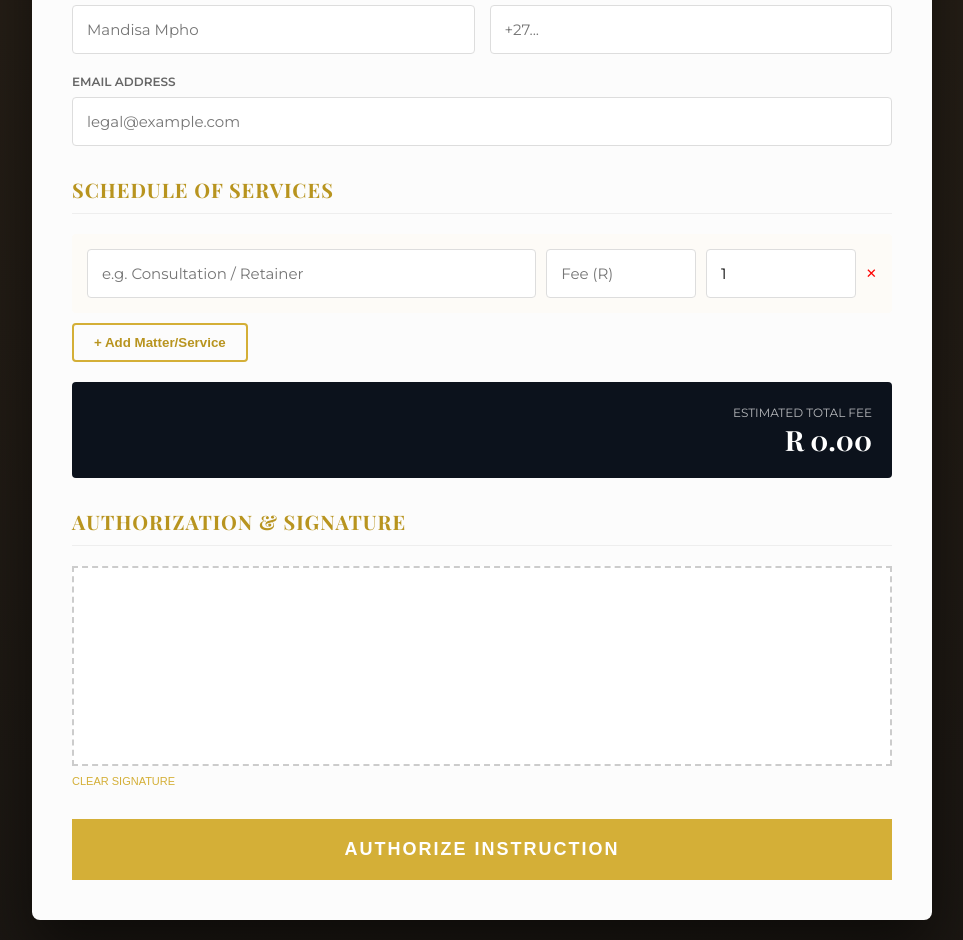
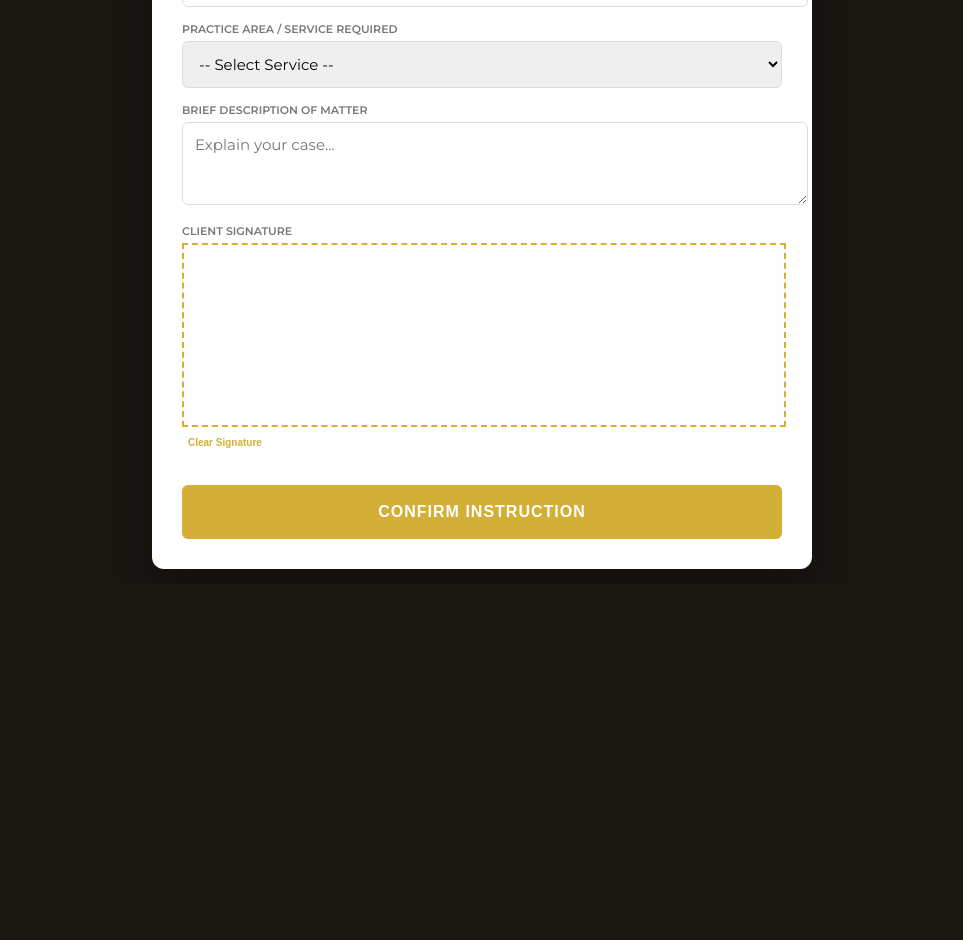
Before and after one commit to Orion-Dev-Core/T-Mpumlwana-Associates, a plain HTML site: page index.html in a window 1280 px wide. Shown: the part 399-1339 px from the top of the page, without its empty margins (158-1121 px from the left). After the commit the page ends 983 px from the top, so only its background shows below. Drawn offline with nearby package versions, Linux system fonts and the light colour scheme.

Commit message:
Update index.html

```diff
--- a/index.html
+++ b/index.html
@@ -2,245 +2,183 @@
 <html lang="en">
 <head>
     <meta charset="UTF-8">
-    <meta name="viewport" content="width=device-width, initial-scale=1.0">
-    <title>T. Mpumlwana & Associates | Legal Instruction Portal</title>
+    <meta name="viewport" content="width=device-width, initial-scale=1.0, maximum-scale=1.0, user-scalable=no">
+    <title>T. Mpumlwana & Associates | Consultation Booking</title>
     <style>
-        @import url('https://fonts.googleapis.com/css2?family=Playfair+Display:wght@700;900&family=Montserrat:wght@300;400;600&display=swap');
+        @import url('https://fonts.googleapis.com/css2?family=Playfair+Display:wght@700&family=Montserrat:wght@400;600&display=swap');
 
-        :root {
-            --gold: #D4AF37;
-            --dark-gold: #B8941F;
-            --deep-onyx: #1a1612;
-            --law-blue: #0c121c;
-        }
-
-        * { margin: 0; padding: 0; box-sizing: border-box; }
+        :root { --gold: #D4AF37; --onyx: #1a1612; --white: #ffffff; }
 
         body {
             font-family: 'Montserrat', sans-serif;
-            background: radial-gradient(circle at top, #2d2419 0%, var(--deep-onyx) 100%);
-            color: #f4f4f4;
-            min-height: 100vh;
-            padding: 20px;
-        }
-
-        /* Subtle background watermark */
-        body::before {
-            content: 'JUSTITIA';
-            position: fixed;
-            top: 50%;
-            left: 50%;
-            transform: translate(-50%, -50%) rotate(-30deg);
-            font-family: 'Playfair Display';
-            font-size: 15vw;
-            opacity: 0.02;
-            pointer-events: none;
-            z-index: 0;
+            background: var(--onyx);
+            color: #333;
+            margin: 0;
+            padding: 15px;
+            display: flex;
+            justify-content: center;
         }
 
         .container {
-            background: rgba(255, 255, 255, 0.99);
-            color: #333;
-            max-width: 900px;
-            margin: 0 auto;
-            border-radius: 8px;
-            border-top: 8px solid var(--gold);
-            box-shadow: 0 30px 60px rgba(0,0,0,0.5);
-            padding: 40px;
-            position: relative;
-            z-index: 1;
+            background: var(--white);
+            width: 100%;
+            max-width: 600px;
+            border-radius: 12px;
+            padding: 30px;
+            border-top: 10px solid var(--gold);
+            box-shadow: 0 20px 40px rgba(0,0,0,0.3);
         }
 
-        .header { text-align: center; margin-bottom: 40px; }
-        .logo { max-width: 180px; margin-bottom: 15px; }
+        .header { text-align: center; margin-bottom: 30px; }
+        .logo { max-width: 140px; margin-bottom: 10px; }
+        h1 { font-family: 'Playfair Display', serif; color: #111; font-size: 24px; margin: 0; }
 
-        h1 {
-            font-family: 'Playfair Display', serif;
-            font-size: 32px;
-            color: var(--law-blue);
-            letter-spacing: -0.5px;
+        .form-group { margin-bottom: 15px; }
+        label { display: block; font-size: 11px; font-weight: 600; color: #777; margin-bottom: 5px; text-transform: uppercase; }
+
+        input, select, textarea {
+            width: 100%;
+            padding: 12px;
+            border: 1px solid #ddd;
+            border-radius: 6px;
+            font-size: 15px;
+            font-family: 'Montserrat', sans-serif;
         }
 
-        .section-title {
-            font-family: 'Playfair Display', serif;
-            font-size: 20px;
-            color: var(--dark-gold);
-            border-bottom: 1px solid #eee;
-            margin: 30px 0 20px;
-            padding-bottom: 10px;
-            text-transform: uppercase;
-            letter-spacing: 1px;
-        }
-
-        .form-group { margin-bottom: 20px; }
-        label { display: block; font-size: 12px; font-weight: 600; margin-bottom: 8px; color: #666; text-transform: uppercase; }
-
-        input, textarea, select {
+        #sig-canvas {
+            border: 2px dashed #D4AF37;
+            background: #fdfdfd;
             width: 100%;
-            padding: 14px;
-            border: 1px solid #ddd;
-            border-radius: 4px;
-            font-family: 'Montserrat', sans-serif;
-            font-size: 15px;
-        }
-
-        input:focus { border-color: var(--gold); outline: none; box-shadow: 0 0 10px rgba(212,175,55,0.1); }
-
-        .service-row {
-            display: grid;
-            grid-template-columns: 3fr 1fr 1fr auto;
-            gap: 10px;
-            background: #fdfbf7;
-            padding: 15px;
-            margin-bottom: 10px;
-            border-radius: 4px;
-            align-items: center;
-        }
-
-        .btn-add {
-            background: none;
-            border: 2px solid var(--gold);
-            color: var(--dark-gold);
-            padding: 10px 20px;
-            cursor: pointer;
-            font-weight: 600;
-            border-radius: 4px;
-            transition: 0.3s;
-        }
-
-        .btn-add:hover { background: var(--gold); color: white; }
-
-        .total-box {
-            background: var(--law-blue);
-            color: white;
-            padding: 20px;
-            border-radius: 4px;
-            text-align: right;
-            margin-top: 20px;
-        }
-
-        #signature-pad {
-            border: 2px dashed #ccc;
-            background: #fff;
-            width: 100%;
-            height: 200px;
-            touch-action: none;
+            height: 180px;
+            touch-action: none; /* Prevents scrolling while signing */
+            cursor: crosshair;
         }
 
         .btn-submit {
             width: 100%;
-            padding: 20px;
+            padding: 18px;
             background: var(--gold);
             color: white;
             border: none;
-            font-size: 18px;
+            border-radius: 6px;
             font-weight: 700;
-            cursor: pointer;
-            margin-top: 30px;
+            font-size: 16px;
             text-transform: uppercase;
-            letter-spacing: 2px;
+            letter-spacing: 1px;
+            margin-top: 20px;
         }
 
-        @media (max-width: 600px) {
-            .service-row { grid-template-columns: 1fr; }
-            .container { padding: 20px; }
+        .btn-clear {
+            background: none;
+            border: none;
+            color: var(--gold);
+            font-size: 10px;
+            font-weight: 600;
+            cursor: pointer;
+            margin-top: 5px;
         }
     </style>
 </head>
 <body>
+
 <div class="container">
     <div class="header">
-            <img src="https://i.ibb.co/spKbVyg4/TMpumalwana.jpg" alt="Logo" class="logo">
-            <h1>Professional Instruction Portal</h1>
-            <p style="color: #888; font-size: 14px;">T. Mpumlwana & Associates | Legal Practitioners</p>
+        <img src="https://i.ibb.co/spKbVyg4/TMpumalwana.jpg" alt="TM Logo" class="logo">
+        <h1>Legal Consultation</h1>
+        <p style="font-size: 12px; color: #999;">T. Mpumlwana & Associates</p>
     </div>
 
-        <form id="legal-form">
-            <div class="section-title">Client Identification</div>
-            <div style="display: grid; grid-template-columns: 1fr 1fr; gap: 15px;">
+    <form id="booking-form">
         <div class="form-group">
-                    <label>Full Name / Entity</label>
-                    <input type="text" id="name" required placeholder="Mandisa Mpho">
-                </div>
-                <div class="form-group">
-                    <label>Contact Number</label>
-                    <input type="tel" id="phone" required placeholder="+27...">
-                </div>
-            </div>
-            <div class="form-group">
-                <label>Email Address</label>
-                <input type="email" id="email" required placeholder="legal@example.com">
+            <label>Full Name</label>
+            <input type="text" name="name" required placeholder="John Doe">
         </div>
 
-            <div class="section-title">Schedule of Services</div>
-            <div id="service-container"></div>
-            <button type="button" class="btn-add" onclick="addRow()">+ Add Matter/Service</button>
-
-            <div class="total-box">
-                <span style="opacity: 0.7; font-size: 12px;">ESTIMATED TOTAL FEE</span><br>
-                <span id="display-total" style="font-size: 28px; font-family: 'Playfair Display';">R 0.00</span>
+        <div class="form-group">
+            <label>WhatsApp Number</label>
+            <input type="tel" name="phone" required placeholder="+27...">
         </div>
 
-            <div class="section-title">Authorization & Signature</div>
-            <canvas id="signature-pad"></canvas>
-            <button type="button" onclick="clearSig()" style="background:none; border:none; color:var(--gold); cursor:pointer; font-size:11px; margin-top:5px;">CLEAR SIGNATURE</button>
+        <div class="form-group">
+            <label>Practice Area / Service Required</label>
+            <select name="service" required>
+                <option value="">-- Select Service --</option>
+                <option value="Civil Litigation">Civil Litigation</option>
+                <option value="Family Law">Family Law & Divorce</option>
+                <option value="Criminal Defense">Criminal Defense</option>
+                <option value="Administration of Estates">Administration of Estates</option>
+                <option value="Property Law">Property Law</option>
+                <option value="Labor Law">Labor Law</option>
+            </select>
+        </div>
 
-            <button type="submit" class="btn-submit" id="submit-btn">Authorize Instruction</button>
+        <div class="form-group">
+            <label>Brief Description of Matter</label>
+            <textarea name="description" rows="3" placeholder="Explain your case..."></textarea>
+        </div>
+
+        <div class="form-group">
+            <label>Client Signature</label>
+            <canvas id="sig-canvas"></canvas>
+            <button type="button" class="btn-clear" onclick="clearCanvas()">Clear Signature</button>
+        </div>
+
+        <button type="submit" class="btn-submit">Confirm Instruction</button>
     </form>
 </div>
 
 <script>
-        // ... (Logic remains similar but with renamed labels for "Service" and "FEE" instead of products/price)
-        let rowCount = 0;
-        const container = document.getElementById('service-container');
-
-        function addRow() {
-            const id = rowCount++;
-            const div = document.createElement('div');
-            div.className = 'service-row';
-            div.innerHTML = `
-                <input type="text" placeholder="e.g. Consultation / Retainer" oninput="calc()">
-                <input type="number" placeholder="Fee (R)" class="fee" oninput="calc()">
-                <input type="number" value="1" class="qty" oninput="calc()">
-                <button type="button" onclick="this.parentElement.remove();calc()" style="color:red; background:none; border:none; cursor:pointer;">✕</button>
-            `;
-            container.appendChild(div);
-        }
-
-        function calc() {
-            let total = 0;
-            document.querySelectorAll('.service-row').forEach(row => {
-                const f = row.querySelector('.fee').value || 0;
-                const q = row.querySelector('.qty').value || 0;
-                total += f * q;
-            });
-            document.getElementById('display-total').innerText = 'R ' + total.toLocaleString('en-ZA', {minimumFractionDigits: 2});
-        }
-
-        // Signature logic (optimized for mobile)
-        const canvas = document.getElementById('signature-pad');
+    const canvas = document.getElementById('sig-canvas');
     const ctx = canvas.getContext('2d');
     let drawing = false;
 
-        canvas.addEventListener('mousedown', () => drawing = true);
-        window.addEventListener('mouseup', () => drawing = false);
-        canvas.addEventListener('mousemove', draw);
+    // Handle Resize for canvas internal scale
+    function resize() {
+        const rect = canvas.getBoundingClientRect();
+        canvas.width = rect.width;
+        canvas.height = rect.height;
+    }
+    window.onload = resize;
+    window.onresize = resize;
+
+    // Drawing Logic (Mouse & Touch)
+    function start(e) { drawing = true; draw(e); }
+    function end() { drawing = false; ctx.beginPath(); }
 
     function draw(e) {
         if (!drawing) return;
         ctx.lineWidth = 2;
         ctx.lineCap = 'round';
-            ctx.strokeStyle = '#000';
+        ctx.strokeStyle = '#222';
+
         const rect = canvas.getBoundingClientRect();
-            ctx.lineTo(e.clientX - rect.left, e.clientY - rect.top);
+        const x = (e.clientX || e.touches[0].clientX) - rect.left;
+        const y = (e.clientY || e.touches[0].clientY) - rect.top;
+
+        ctx.lineTo(x, y);
         ctx.stroke();
         ctx.beginPath();
-            ctx.moveTo(e.clientX - rect.left, e.clientY - rect.top);
+        ctx.moveTo(x, y);
     }
 
-        function clearSig() { ctx.clearRect(0,0,canvas.width,canvas.height); ctx.beginPath(); }
+    canvas.addEventListener('mousedown', start);
+    canvas.addEventListener('touchstart', (e) => { e.preventDefault(); start(e); });
 
-        addRow(); // Start with one row
+    canvas.addEventListener('mousemove', draw);
+    canvas.addEventListener('touchmove', (e) => { e.preventDefault(); draw(e); });
+
+    window.addEventListener('mouseup', end);
+    canvas.addEventListener('touchend', end);
+
+    function clearCanvas() { ctx.clearRect(0, 0, canvas.width, canvas.height); ctx.beginPath(); }
+
+    // Form Submission
+    document.getElementById('booking-form').onsubmit = function(e) {
+        e.preventDefault();
+        alert("Instruction Sent to T. Mpumlwana & Associates");
+        // We will wire this to your Apps Script once you are home!
+    };
 </script>
+
 </body>
 </html>
```
Lines whose indentation alone changed are shown as unchanged.
